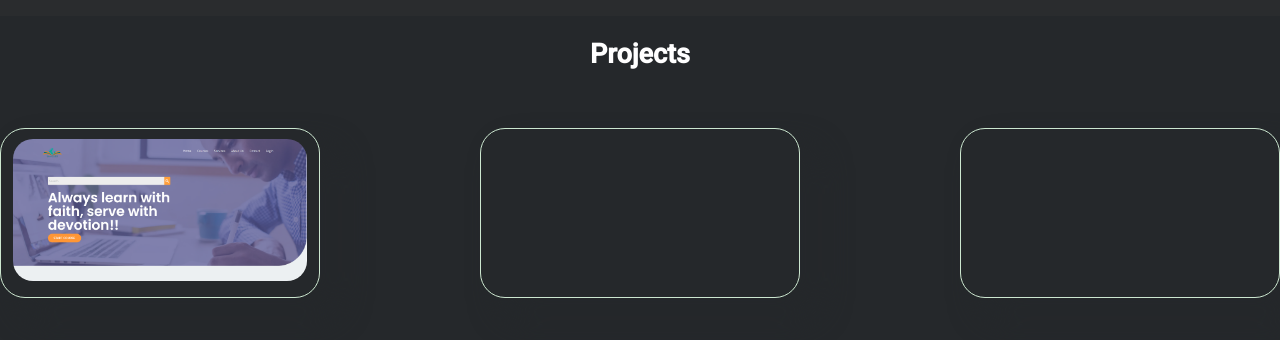
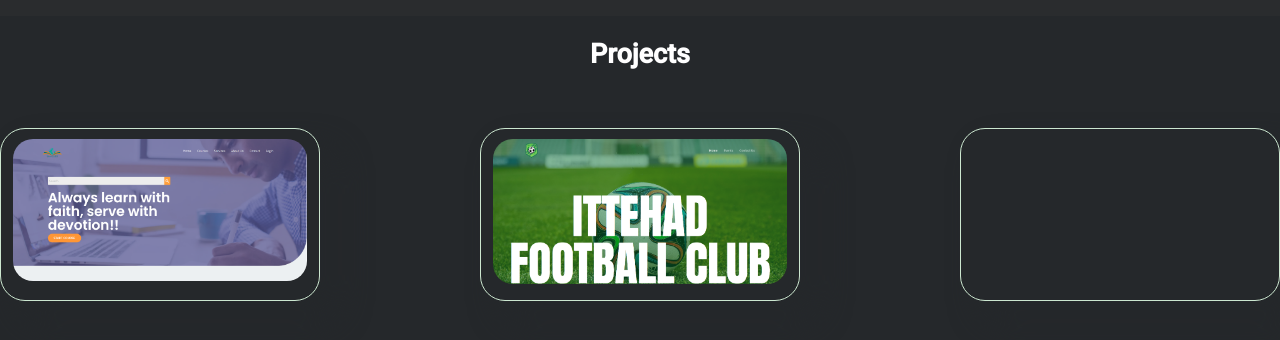
Before and after one commit to Dragoisop/Portfolio, a plain HTML site: page index.html in a window 1280 px wide. Shown: the part 1440-1780 px from the top of the page. Drawn offline with nearby package versions, Linux system fonts and the light colour scheme.

Commit message:
update project

```diff
--- a/index.html
+++ b/index.html
@@ -88,7 +88,7 @@
             </div>
           </div>
           <div class="pro">
-            <img src="" alt="">
+            <a href="https://dev-ittehadfc.pantheonsite.io/"><img src="./public/ifc.png" alt=""></a>
             <div class="des">
             </div>
           </div>
```
Also changed, not shown: public/ifc.png (added).
